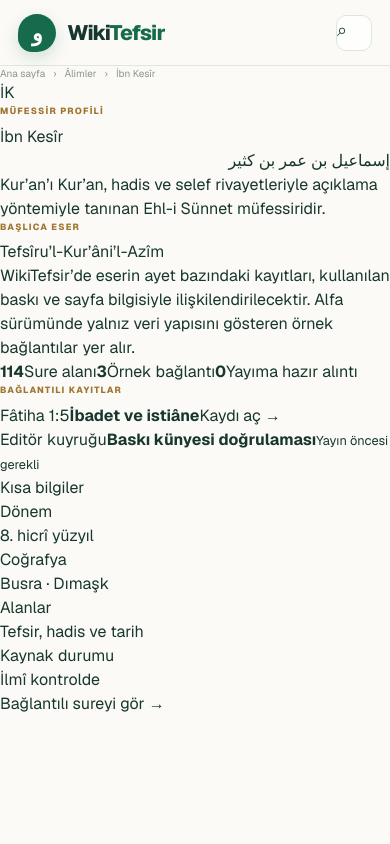
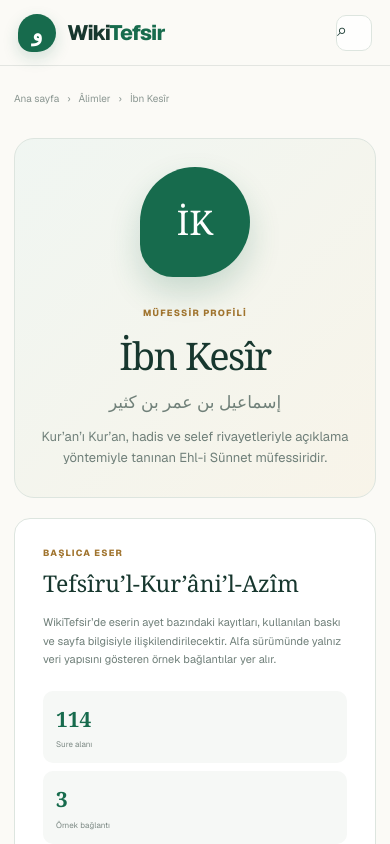
Before and after one commit to saitakarcesme/WikiTefsir, a Next.js app: page /alim/ibn-kesir in a window 390 px wide. Shown: the top 844 px of the page. Built offline with nearby package versions, Linux system fonts and the light colour scheme.

Commit message:
style: design scholar knowledge profiles

```diff
--- a/app/globals.css
+++ b/app/globals.css
@@ -292,6 +292,34 @@ button { cursor: pointer; }
 .wiki-infobox dd { margin: 0; font-size: 9px; font-weight: 700; text-align: right; }
 .wiki-infobox > a { color: var(--green); font-size: 9px; font-weight: 750; }
 
+.profile-page { width: min(1060px, calc(100% - 48px)); margin: 0 auto; padding: 48px 0 80px; }
+.profile-hero { margin-top: 32px; padding: 42px; display: grid; grid-template-columns: auto 1fr; gap: 30px; align-items: center; background: linear-gradient(135deg, #f0f6f2, #f8f4e9); border: 1px solid var(--line); border-radius: 20px; }
+.profile-monogram { width: 110px; height: 110px; display: grid; place-items: center; color: #fff; background: var(--green); border-radius: 50% 50% 50% 30%; font-family: Georgia, serif; font-size: 34px; box-shadow: 0 15px 32px rgba(23,107,77,.2); }
+.profile-hero h1 { margin: 0; font-family: Georgia, serif; font-size: clamp(38px, 5vw, 58px); font-weight: 500; letter-spacing: -.04em; }
+.profile-hero > div:last-child > p:last-child { max-width: 670px; margin: 12px 0 0; color: var(--muted); font-size: 13px; line-height: 1.65; }
+.profile-arabic { margin: 5px 0 0; color: #708079; font-family: Georgia, serif; font-size: 17px; text-align: left; }
+.profile-grid { margin-top: 20px; display: grid; grid-template-columns: 1fr 280px; gap: 20px; align-items: start; }
+.profile-main { display: flex; flex-direction: column; gap: 20px; }
+.profile-main section, .profile-facts { padding: 28px; background: #fff; border: 1px solid var(--line); border-radius: 16px; }
+.profile-main h2, .profile-facts h2 { margin: 0 0 12px; font-family: Georgia, serif; font-size: 23px; }
+.profile-main section > p { color: var(--muted); font-size: 11px; line-height: 1.7; }
+.record-stats { margin-top: 22px; display: grid; grid-template-columns: repeat(3, 1fr); gap: 8px; }
+.record-stats span { padding: 13px; display: flex; flex-direction: column; gap: 3px; color: #7c8984; background: #f6f8f6; border-radius: 10px; font-size: 8px; }
+.record-stats strong { color: var(--green); font-family: Georgia, serif; font-size: 21px; }
+.linked-record { min-height: 66px; margin-top: 9px; padding: 13px 15px; display: grid; grid-template-columns: 90px 1fr auto; align-items: center; gap: 12px; background: #f5f8f5; border: 1px solid #dfe8e2; border-radius: 10px; }
+.linked-record > span { color: #9a6d25; font-size: 9px; font-weight: 750; }
+.linked-record strong { font-size: 11px; }
+.linked-record a { color: var(--green); font-size: 9px; font-weight: 720; }
+.linked-record small { color: #8c9893; font-size: 8px; }
+.linked-record.muted { opacity: .7; }
+.profile-facts { position: sticky; top: 110px; }
+.profile-facts h2 { font-size: 18px; }
+.profile-facts dl { margin: 0 0 20px; }
+.profile-facts dl div { padding: 12px 0; border-top: 1px solid #edf0ed; }
+.profile-facts dt { margin-bottom: 4px; color: #8b9692; font-size: 8px; font-weight: 750; text-transform: uppercase; }
+.profile-facts dd { margin: 0; font-size: 10px; line-height: 1.45; }
+.profile-facts > a { color: var(--green); font-size: 9px; font-weight: 750; }
+
 @media (max-width: 900px) {
   .topbar { grid-template-columns: 1fr auto; }
   .main-nav { display: none; }
@@ -301,6 +329,8 @@ button { cursor: pointer; }
   .wiki-layout { grid-template-columns: 1fr; }
   .wiki-toc { display: none; }
   .wiki-infobox { position: static; grid-row: 1; }
+  .profile-grid { grid-template-columns: 1fr; }
+  .profile-facts { position: static; }
 }
 
 @media (max-width: 620px) {
@@ -324,4 +354,10 @@ button { cursor: pointer; }
   .graph-stage { min-height: 260px; transform: scale(.9); margin: -8px -24px; }
   .wiki-layout { width: min(100% - 28px, 1280px); padding-top: 25px; }
   .source-cards { grid-template-columns: 1fr; }
+  .profile-page { width: min(100% - 28px, 1060px); padding-top: 25px; }
+  .profile-hero { padding: 28px 20px; grid-template-columns: 1fr; text-align: center; }
+  .profile-monogram { margin: auto; }
+  .profile-arabic { text-align: center; }
+  .record-stats { grid-template-columns: 1fr; }
+  .linked-record { grid-template-columns: 1fr; }
 }
```
